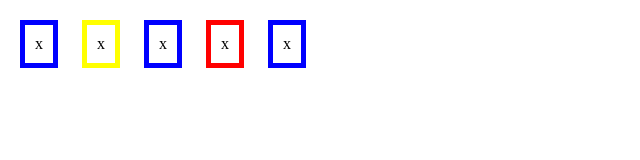
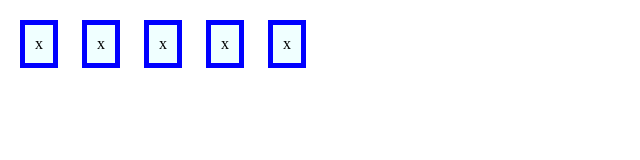
Before and after one commit to FelixvL/gitsamenwerkenwt2405, a plain HTML site: page index.html in a window 1280 px wide. Shown: the whole page, without its empty margins (0-640 px from the left). Drawn offline with Linux system fonts and the light colour scheme.

Commit message:
kleuren erbij

```diff
--- a/index.html
+++ b/index.html
@@ -1,6 +1,7 @@
 <style>
     .vakje{
         display:inline-block;
+        background-color: azure;
         border: 5px solid blue;
         margin: 12px;
         padding: 10px;
@@ -13,23 +14,24 @@
     }
 </style>
 <script>
-    let speelveld = [0, 1, 0, 2, 0];
-    let speler1kleur = 'speler1kleur';
-    let speler2kleur = 'speler2kleur';
+    let speelveld = [0, 0, 0, 0, 0];
     let deklasse = "";
     function tekenveld(){
         let eindString = "";
         for(let x = 0; x < speelveld.length; x++){
-            if(speelveld[x] == 1){
-                deklasse = speler1kleur;
-            }else if(speelveld[x] == 2){
-                deklasse = speler2kleur;
+            if(speelveld[x] != 0){
+                deklasse = "speler"+speelveld[x]+"kleur";
             }else{
                 deklasse = "";
             }
-            eindString += `<div class="vakje ${deklasse}">x</div>`
+            eindString += `<div class="vakje ${deklasse}" onclick="dropsteen(${x})">x</div>`
         }
         document.getElementById("speelveld").innerHTML = eindString;
+    }
+    function dropsteen(steennr){
+        console.log("in dropsteen "+ steennr);
+        speelveld[steennr] = 1;
+        tekenveld();
     }
     window.onload = function(){
         tekenveld();
```
